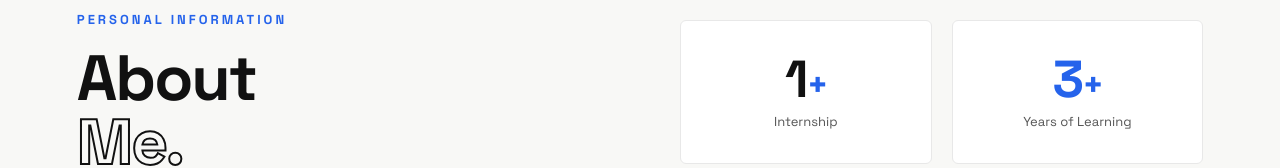
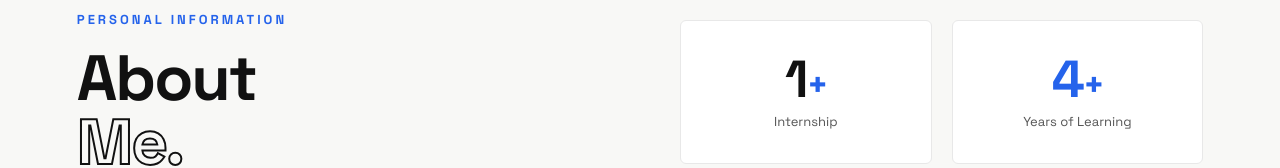
Before and after one commit to Tirthvaghela/Portfolio, a Next.js app: page / in a window 1280 px wide. Shown: the part 1185-1353 px from the top of the page. Built offline with nearby package versions, Linux system fonts and the light colour scheme; no server answers; the database is empty.

Commit message:
Rewrite project descriptions with personality, update contact copy, improve hero stats labels

```diff
--- a/components/About.tsx
+++ b/components/About.tsx
@@ -26,7 +26,7 @@ const stats = [
   { num: 8, label: "Projects Completed", color: "var(--text)" },
   { num: 5, label: "Tech Stacks Mastered", color: "var(--accent)" },
   { num: 1, label: "Internship", color: "var(--text)" },
-  { num: 3, label: "Years of Learning", color: "var(--accent)" },
+  { num: 4, label: "Years of Learning", color: "var(--accent)" },
 ];
 
 function StatCard({ num, label, color, started }: { num: number; label: string; color: string; started: boolean }) {
```
